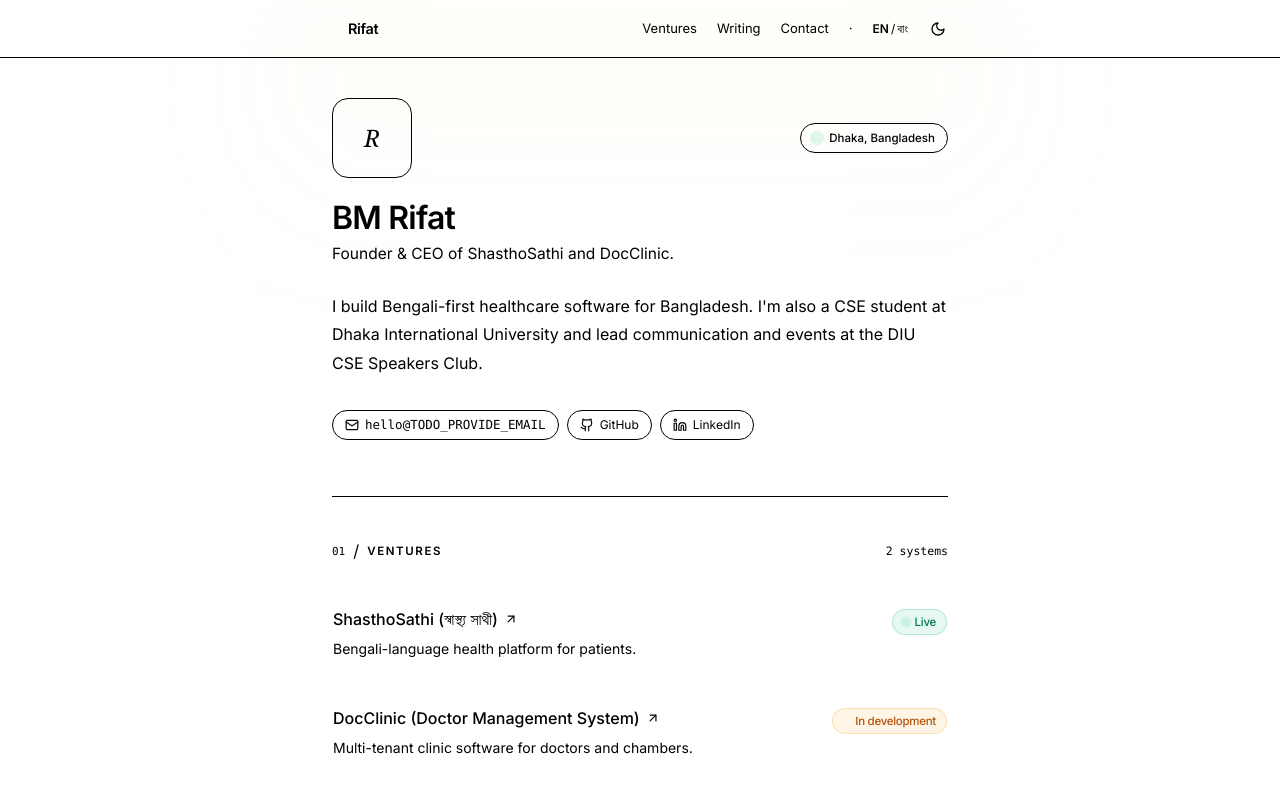
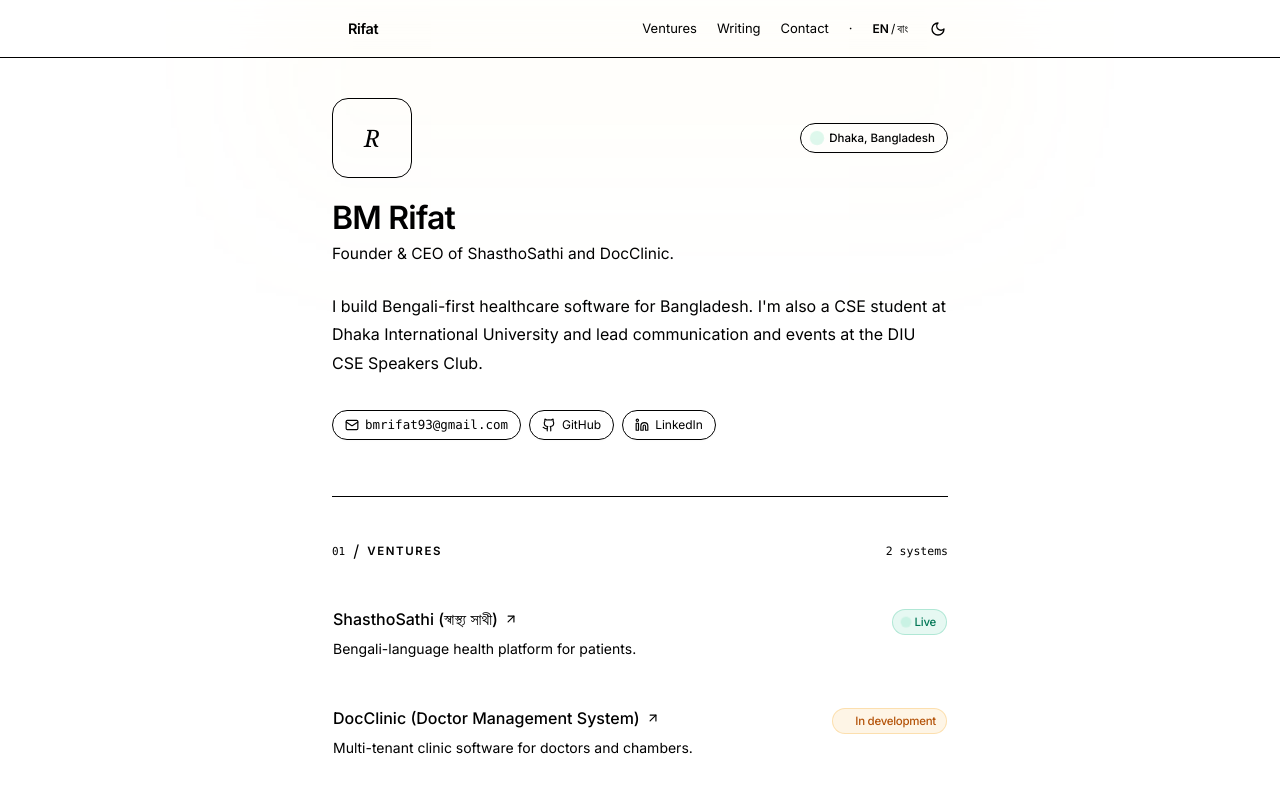
Before and after one commit to bmrifat/Bm_Rifat, a Next.js app: page /en in a window 1280 px wide. Shown: the top 800 px of the page. Built offline with nearby package versions, Linux system fonts and the light colour scheme.

Commit message:
feat: configure official contact email bmrifat93@gmail.com

```diff
--- a/src/app/api/contact/route.ts
+++ b/src/app/api/contact/route.ts
@@ -67,7 +67,7 @@ export async function POST(req: NextRequest) {
 
     // 5. Email dispatch via Resend
     const resendKey = process.env.RESEND_API_KEY;
-    const recipientEmail = process.env.CONTACT_TO_EMAIL || "rifat@bmrifat.com";
+    const recipientEmail = process.env.CONTACT_TO_EMAIL || "bmrifat93@gmail.com";
     const senderEmail = process.env.CONTACT_FROM_EMAIL || "onboarding@resend.dev";
 
     const escapedName = escapeHtml(name);
--- a/src/data/profile.ts
+++ b/src/data/profile.ts
@@ -10,7 +10,7 @@ export const profile = {
   },
   institution: "Dhaka International University (DIU)",
   communityRole: "Organising Secretary, DIU CSE Speakers Club",
-  email: "hello@TODO_PROVIDE_EMAIL", // [TODO_PROVIDE_EMAIL]
+  email: "bmrifat93@gmail.com",
   github: "https://github.com/bmrifat",
   linkedin: "https://linkedin.com/in/TODO_PROVIDE_LINKEDIN", // [TODO_PROVIDE_LINKEDIN]
 
--- a/src/data/socials.ts
+++ b/src/data/socials.ts
@@ -1,7 +1,7 @@
 export const socials = {
   github: "https://github.com/bmrifat",
   linkedin: "https://linkedin.com/in/TODO_PROVIDE_LINKEDIN", // [TODO_PROVIDE_LINKEDIN]
-  email: "mailto:TODO_PROVIDE_EMAIL@example.com", // [TODO_PROVIDE_EMAIL]
+  email: "mailto:bmrifat93@gmail.com",
   whatsapp: "https://wa.me/TODO_PROVIDE_WHATSAPP", // [TODO_PROVIDE_WHATSAPP]
   twitter: "https://x.com/TODO_PROVIDE_TWITTER", // [TODO_PROVIDE_TWITTER]
   location: "Dhaka, Bangladesh",
--- a/src/messages/bn.json
+++ b/src/messages/bn.json
@@ -26,7 +26,7 @@
   "contact": {
     "title": "যোগাযোগ",
     "emailIntro": "আমার সাথে সরাসরি যোগাযোগের সবচেয়ে দ্রুত মাধ্যম ইমেইল:",
-    "emailDirect": "hello@TODO_PROVIDE_EMAIL",
+    "emailDirect": "bmrifat93@gmail.com",
     "formHeading": "অথবা নিচে সরাসরি বার্তা পাঠাতে পারেন:",
     "name": "নাম",
     "email": "ইমেইল",
--- a/src/messages/en.json
+++ b/src/messages/en.json
@@ -26,7 +26,7 @@
   "contact": {
     "title": "Contact",
     "emailIntro": "The fastest way to reach me is by direct email:",
-    "emailDirect": "hello@TODO_PROVIDE_EMAIL",
+    "emailDirect": "bmrifat93@gmail.com",
     "formHeading": "Or send a short note below:",
     "name": "Name",
     "email": "Email",
```
Also changed, not shown: 1 other file (tests, documents, lock files or other folders).
